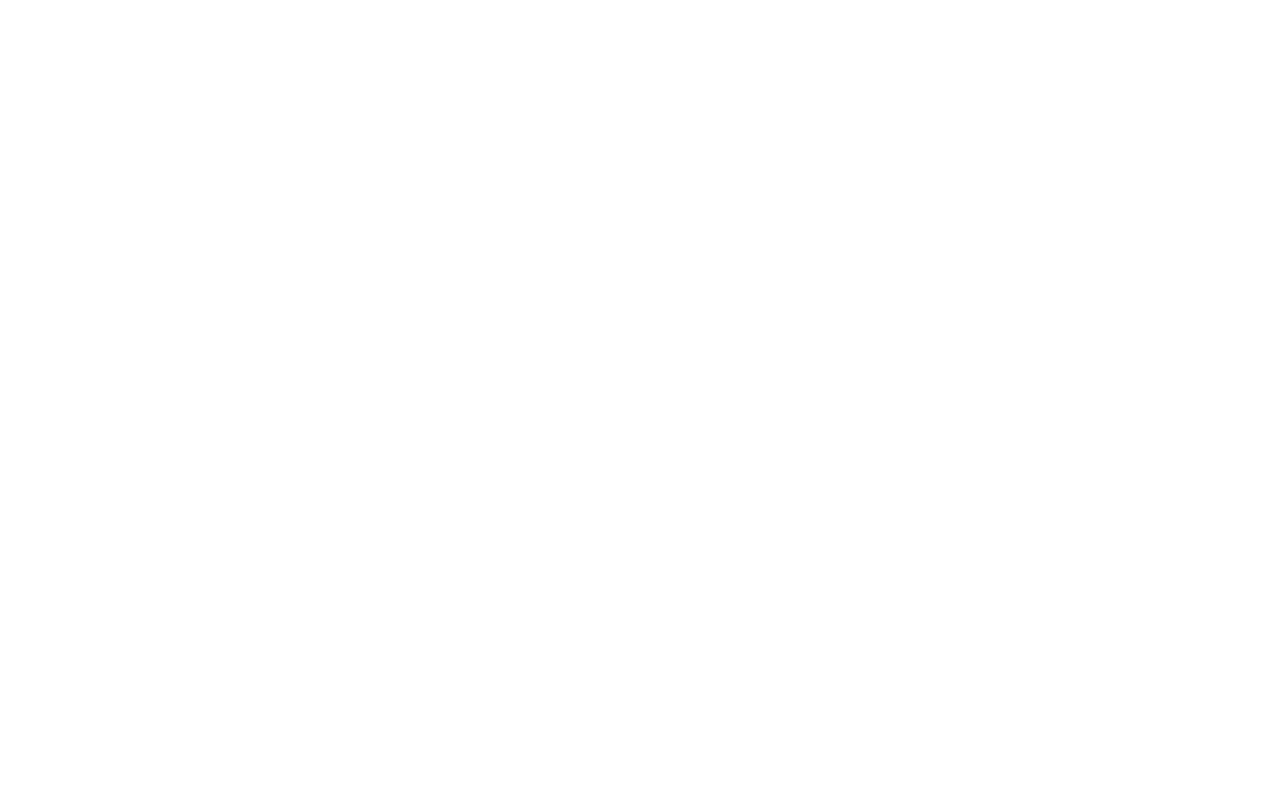
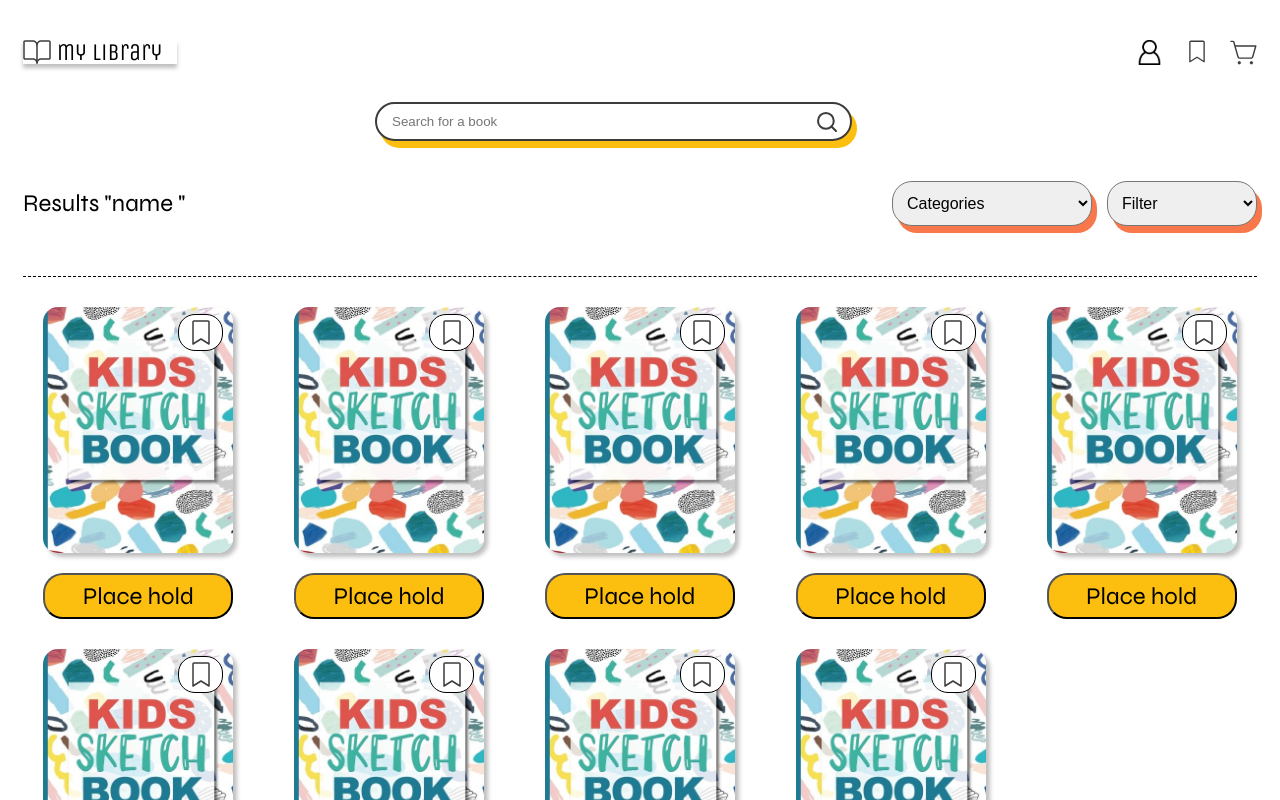
Before and after one commit to YuliiaTsova/comIT-FrontEnd-Library, a React (Create React App) app: page /result in a window 1280 px wide. Before the commit this address had no page. Shown: the top 800 px of the page. Built offline with nearby package versions, Linux system fonts and the light colour scheme.

Commit message:
add result page

```diff
--- a/src/App.jsx
+++ b/src/App.jsx
@@ -4,6 +4,7 @@
 import { Layout } from './components/Layout';
 import { HomePage } from './pages/HomePage';
 import { BookPage } from './pages/BookPage';
+import { ResultPage } from './pages/ResultPage';
 
 import { Route, Routes } from 'react-router-dom';
 
@@ -16,6 +17,7 @@
       <Route path="/" element={<Layout />}>
         <Route path="" element={<HomePage />} />
         <Route path="/book/:id" element={<BookPage />} />
+        <Route path="/result" element={<ResultPage />} />
 
         {/* <Route path="cart" element={<CartPage />} />
       <Route path="pizza/:id" element={<PizzaDetailBlock />} />
--- /dev/null
+++ b/src/components/Select.jsx
@@ -0,0 +1,35 @@
+import style from './select.module.scss';
+
+export const Select = () => {
+  return (
+    <div className={style.selects}>
+      <div className={style.categories}>
+        <div className={style.title}>Results "name "</div>
+        <div className={style.parameters}>
+          <select name="" id="" className={style.selectCategories}>
+            <option value="romance" className={style.option} selected disabled>
+              Categories
+            </option>
+            <option value="adventure" className={style.option}>
+              Adventure
+            </option>
+            <option value="detective" className={style.option}>
+              Detective
+            </option>
+          </select>
+          <select name="" id="" className={style.filter}>
+            <option value="romance" className={style.option} selected disabled>
+              Filter
+            </option>
+            <option value="adventure" className={style.option}>
+              Most popular
+            </option>
+            <option value="detective" className={style.option}>
+              New
+            </option>
+          </select>
+        </div>
+      </div>
+    </div>
+  );
+};
--- /dev/null
+++ b/src/components/select.module.scss
@@ -0,0 +1,51 @@
+@import '../SCSS/variables';
+@import '../SCSS/func';
+
+.selects {
+}
+
+.categories {
+  display: flex;
+  justify-content: space-between;
+  margin-top: 40px;
+  align-items: center;
+  gap: 15px;
+  @media (max-width: 768px) {
+    flex-direction: column;
+  }
+}
+
+.parameters {
+  display: flex;
+  gap: 15px;
+  @media (max-width: 475px) {
+    flex-direction: column;
+  }
+}
+.selectCategories {
+  width: 200px;
+  height: 45px;
+  padding-left: 10px;
+  border-radius: 20px;
+  box-shadow: 5px 7px 0 $color-main-dark;
+  font-size: rem(16);
+  outline: none;
+  //   appearance: none;
+  //   /* safari */
+  //   -webkit-appearance: none;
+}
+
+.option {
+  font-size: rem(16);
+  border-radius: 15px;
+}
+
+.filter {
+  width: 150px;
+  height: 45px;
+  padding-left: 10px;
+  border-radius: 20px;
+  box-shadow: 5px 7px 0 $color-main-dark;
+  font-size: rem(16);
+  outline: none;
+}
--- /dev/null
+++ b/src/pages/ResultPage.jsx
@@ -0,0 +1,47 @@
+import { Search } from '../components/Search';
+import { Select } from '../components/Select';
+import style from './resultPage.module.scss';
+import { Item } from '../components/Item';
+
+export const ResultPage = () => {
+  return (
+    <>
+      <div className={style.searchPosition}>
+        <Search />
+      </div>
+      <Select />
+      <div className={style.result}>
+        <ul className={`${style.listItems} listReset`}>
+          <li>
+            <Item />
+          </li>
+          <li>
+            <Item />
+          </li>
+          <li>
+            <Item />
+          </li>
+          <li>
+            <Item />
+          </li>
+          <li>
+            <Item />
+          </li>
+          <li>
+            <Item />
+          </li>
+          <li>
+            <Item />
+          </li>
+          <li>
+            <Item />
+          </li>
+          <li>
+            <Item />
+          </li>
+        </ul>
+        <div className={`${style.morePosition} viewMore`}>view more</div>
+      </div>
+    </>
+  );
+};
--- /dev/null
+++ b/src/pages/resultPage.module.scss
@@ -0,0 +1,31 @@
+.searchPosition {
+  width: clamp(200px, 90%, 530px);
+  margin: 30px auto;
+}
+
+.result {
+  margin-top: 50px;
+  border-top: 1px dashed #000000;
+}
+.listItems {
+  display: grid;
+  grid-template-columns: repeat(5, minmax(150px, 200px));
+
+  justify-content: space-around;
+  gap: 30px;
+  margin-top: 30px;
+  padding-left: 10px;
+  // flex-wrap: wrap;
+  @media (max-width: 925px) {
+    grid-template-columns: repeat(3, minmax(150px, 200px));
+  }
+
+  @media (max-width: 563px) {
+    grid-template-columns: repeat(2, minmax(150px, 200px));
+  }
+}
+
+.morePosition {
+  margin-top: 20px;
+  text-align: right;
+}
```
